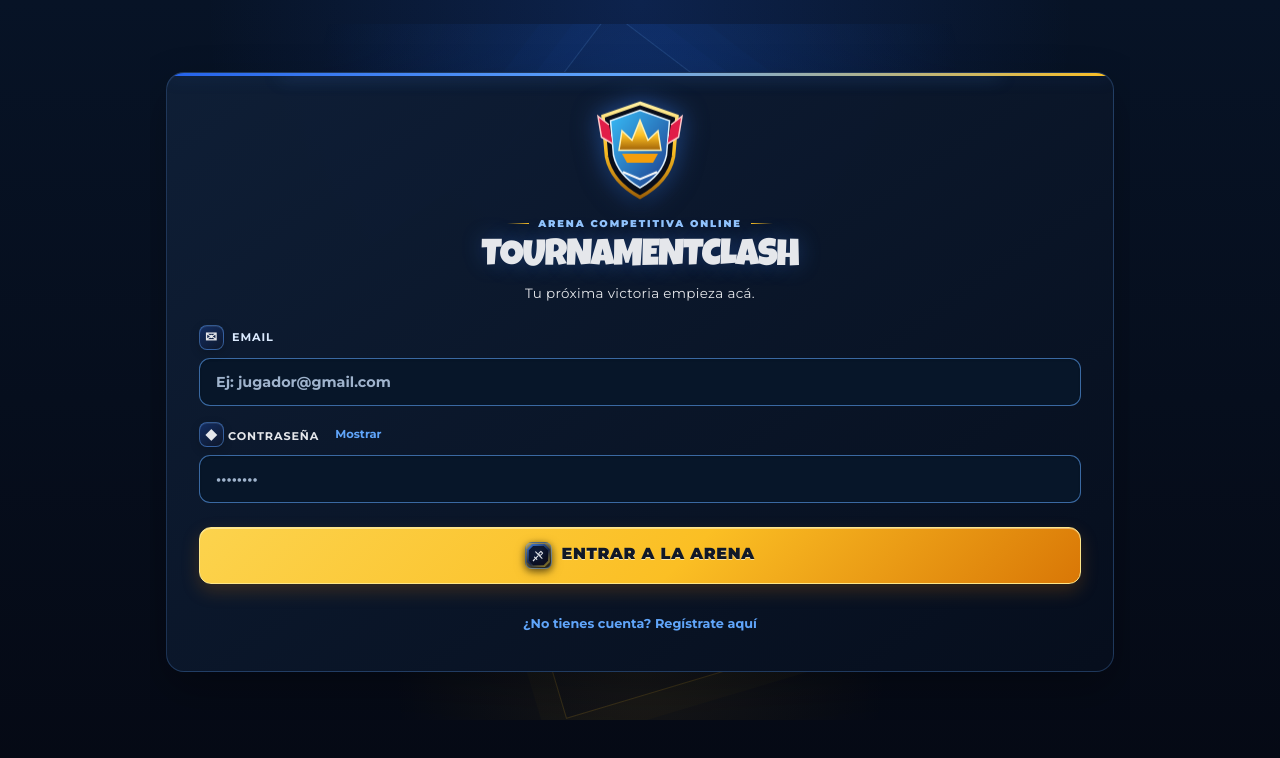
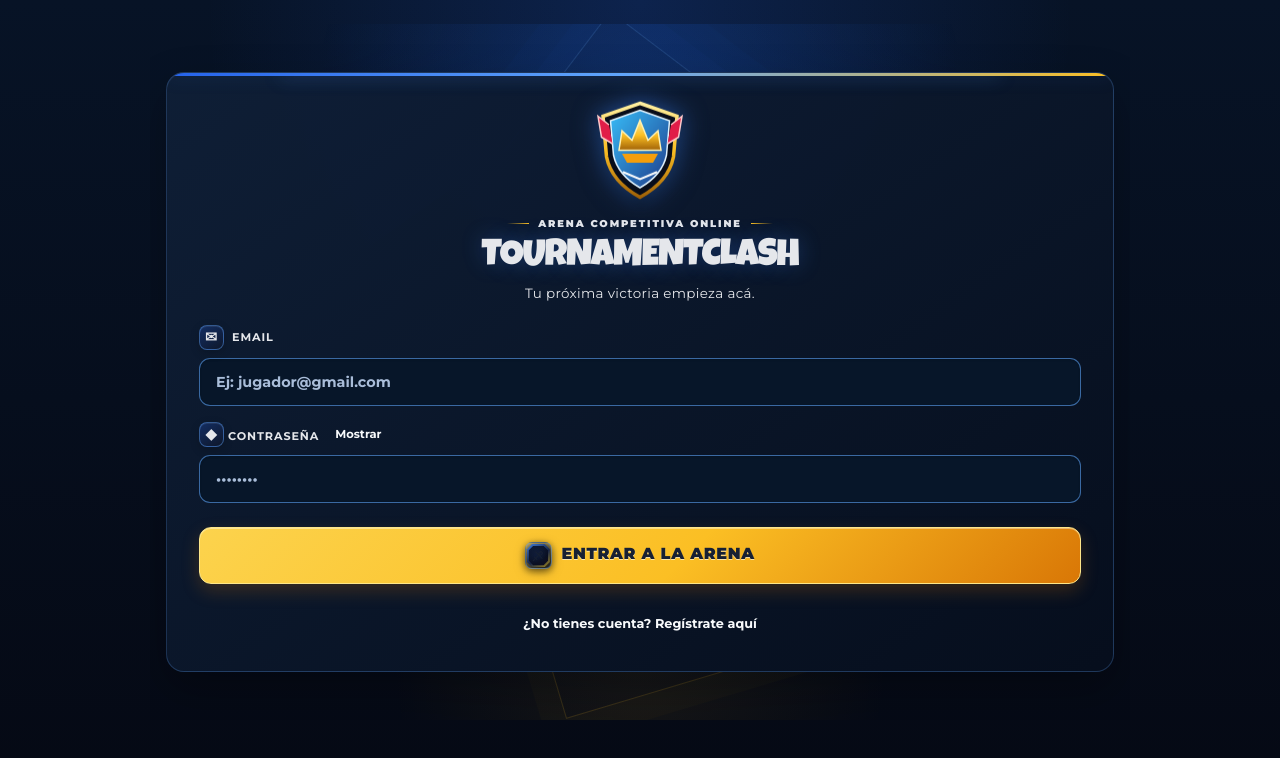
Before and after one commit to AndereteAngel/TournamentClash, a React (Vite) app: page / in a window 1280 px wide. Shown: the top 758 px of the page. Built offline with nearby package versions, Linux system fonts and the light colour scheme.

Commit message:
Fix dark text contrast throughout all TournamentClash screens

```diff
--- a/src/index.css
+++ b/src/index.css
@@ -2764,3 +2764,80 @@ strong .tc-icon-frame {
     font-size: 16px;
   }
 }
+
+/* =========================================================
+   FIX DEFINITIVO: TEXTO LEGIBLE EN TODAS LAS PANTALLAS CLASH
+   Los estilos anteriores no alcanzaban textos con color inline
+   ni elementos fuera de .cr-card. Esta regla cubre toda la app.
+========================================================= */
+.tc-theme-clash :is(
+  h1, h2, h3, h4, h5, h6,
+  p, label, small, li, td, th, legend, summary,
+  span, strong, em, b, i, div
+):not(.tc-medal-total):not(.tc-icon-frame):not(.tc-icon-frame *) {
+  color: #e5e7eb !important;
+}
+
+/* Mantener títulos principales y acentos de la identidad Clash. */
+.tc-theme-clash .cr-title,
+.tc-theme-clash .tc-home-tournaments-heading,
+.tc-theme-clash .tc-home-eyebrow,
+.tc-theme-clash .tc-home-hero-tag,
+.tc-theme-clash .tournament-phase-badge {
+  color: #fcd34d !important;
+}
+
+.tc-theme-clash .tc-home-hero-overlay h1,
+.tc-theme-clash .tc-home-hero-overlay p,
+.tc-theme-clash .tc-home-hero-overlay span,
+.tc-theme-clash .tc-auth-card .cr-logo-title,
+.tc-theme-clash .tc-auth-card .tc-auth-kicker,
+.tc-theme-clash .tc-auth-card .tc-auth-tagline {
+  color: #f8fafc !important;
+}
+
+/* Textos de controles: contraste alto en botones comunes.
+   Los botones dorados conservan texto oscuro sobre fondo dorado. */
+.tc-theme-clash button:not(.cr-btn-gold),
+.tc-theme-clash button:not(.cr-btn-gold) span {
+  color: #f8fafc !important;
+}
+
+.tc-theme-clash .cr-btn-gold,
+.tc-theme-clash .cr-btn-gold span {
+  color: #172033 !important;
+}
+
+/* Estados semánticos que deben conservar su señal visual. */
+.tc-theme-clash [style*="#34d399"],
+.tc-theme-clash [style*="#4ade80"],
+.tc-theme-clash [style*="#22c55e"] {
+  color: #4ade80 !important;
+}
+
+.tc-theme-clash [style*="#f87171"],
+.tc-theme-clash [style*="#fca5a5"],
+.tc-theme-clash [style*="#dc2626"] {
+  color: #fca5a5 !important;
+}
+
+.tc-theme-clash [style*="#ffd700"],
+.tc-theme-clash [style*="#facc15"],
+.tc-theme-clash [style*="#fbbf24"],
+.tc-theme-clash [style*="#fcd34d"] {
+  color: #fcd34d !important;
+}
+
+/* Campos, texto auxiliar y opciones de select en todas las vistas. */
+.tc-theme-clash input,
+.tc-theme-clash select,
+.tc-theme-clash textarea,
+.tc-theme-clash option {
+  color: #f8fafc !important;
+}
+
+.tc-theme-clash input::placeholder,
+.tc-theme-clash textarea::placeholder {
+  color: #a9bdd9 !important;
+  opacity: 1 !important;
+}
```
